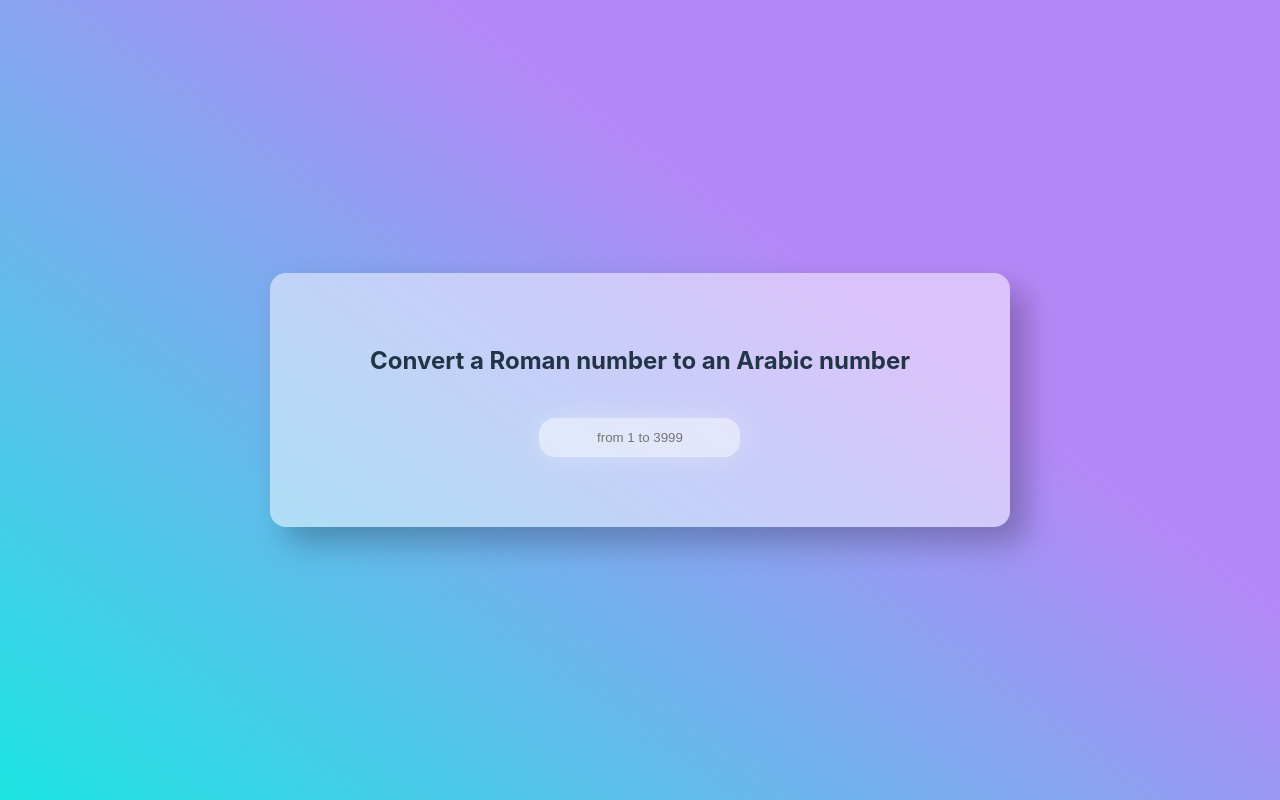
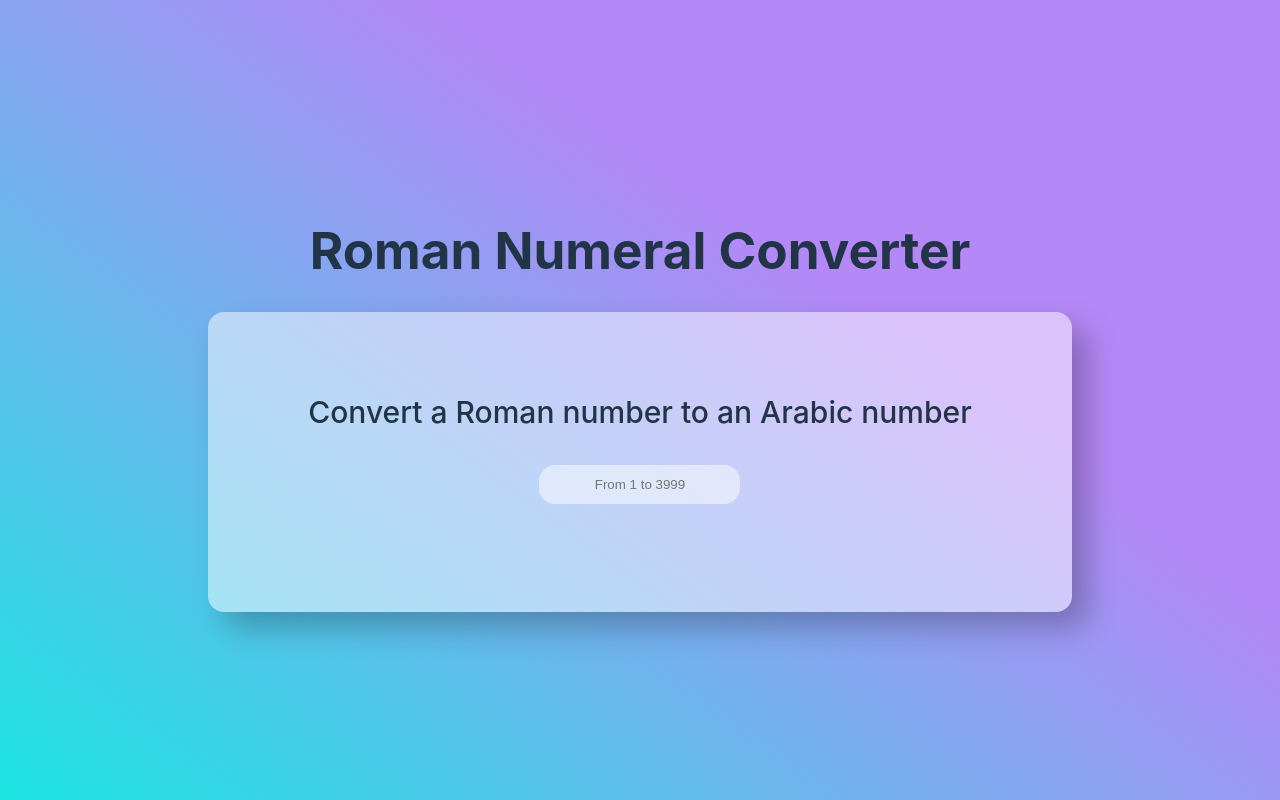
Before and after one commit to Chriiiiiss/kata-roman-numbers, a React (Vite) app: page / in a window 1280 px wide. Built offline with nearby package versions, Linux system fonts and the light colour scheme.

Commit message:
Add title to the page

```diff
--- a/src/App.tsx
+++ b/src/App.tsx
@@ -4,6 +4,7 @@ import InputRoman from "./components/InputRoman/InputRoman";
 function App() {
   return (
     <>
+      <h1>Roman Numeral Converter</h1>
       <InputRoman />
     </>
   );
--- a/src/components/InputRoman/InputRoman.tsx
+++ b/src/components/InputRoman/InputRoman.tsx
@@ -5,7 +5,11 @@ import { checkInputChars } from "../../utils/input";
 import { MAX_NUMBER } from "../../utils/constants";
 
 const CardWrapper = styled.div`
+  display: flex;
+  align-items: center;
+  justify-content: center;
   height:100%;
+  min-height: 200px;
   padding:50px 100px;
   border-radius: 16px;
   background-color: rgba(255, 255, 255, 0.50);
@@ -16,21 +20,30 @@ const Card = styled.div`
   display: flex;
   flex-direction: column;
   align-items: center;
-  gap: 20px;
+  gap: 30px;
   input{
     padding: 10px;
     border: 2px solid transparent;
     background-color: rgba(255, 255, 255, 0.50);
     color: #000000;
     border-radius: 16px;
-    box-shadow:0px 0px 30px rgba(255, 255, 255, 0.30);
     text-align: center;
+    transition: 0.3s;
+
 
   }
   input:focus {
     outline: none;
+    box-shadow:0px 0px 30px rgba(255, 255, 255, 0.50);
     border: 2px solid #FFF;
+    transition: 0.3s;
   }
+`;
+
+const Title = styled.h2`
+  font-size: 30px;
+  font-weight: 500;
+  margin: 0;
 `;
 
 const ResultPlaceholder = styled.p`
@@ -76,9 +89,9 @@ function InputRoman() {
   return (
     <CardWrapper>
         <Card>
-          <h2>Convert a Roman number to an Arabic number</h2>
+          <Title>Convert a Roman number to an Arabic number</Title>
         <input
-          placeholder="from 1 to 3999"
+          placeholder="From 1 to 3999"
           value={userInput}
           onChange={handleInputChange}
         />
```
